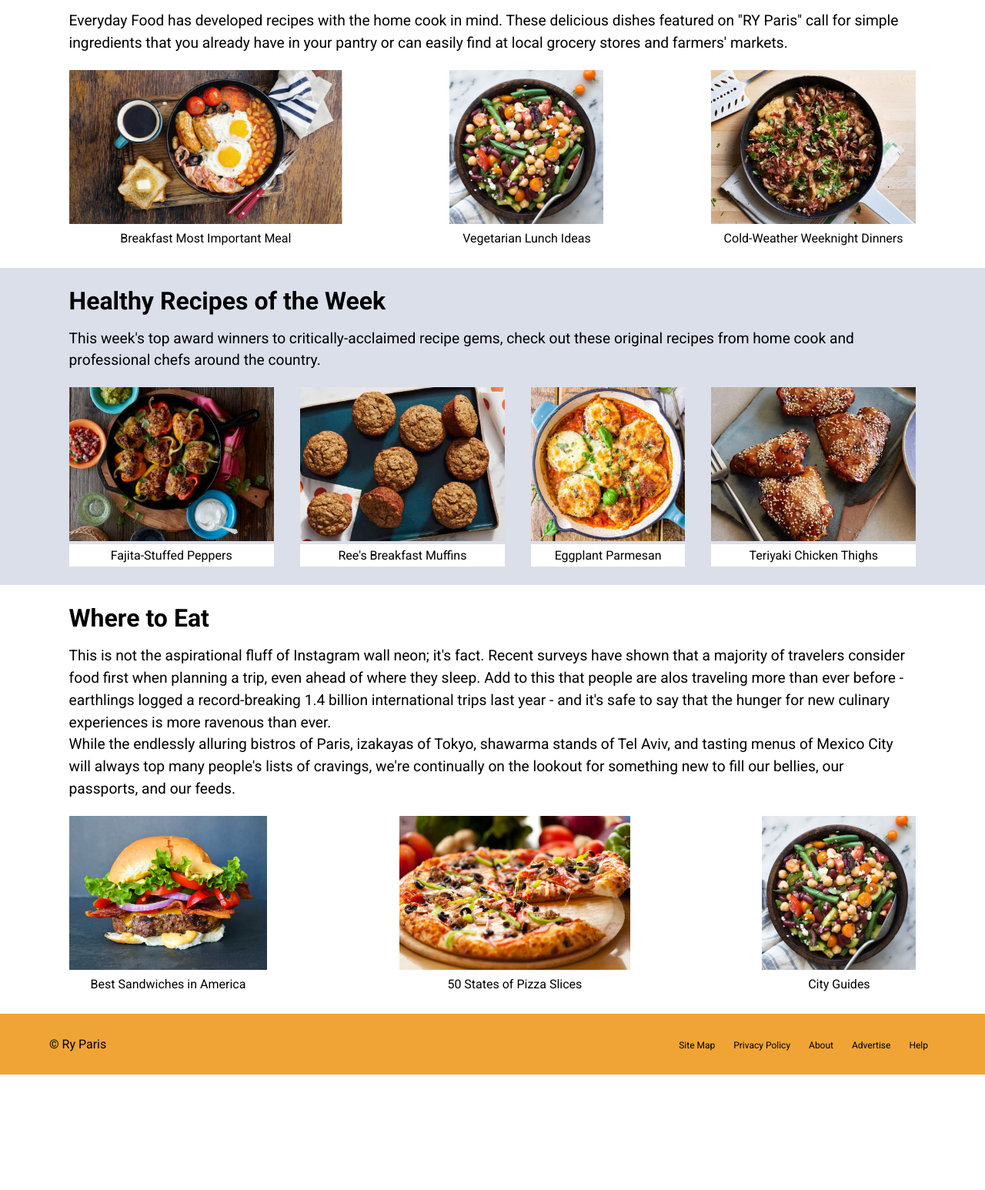
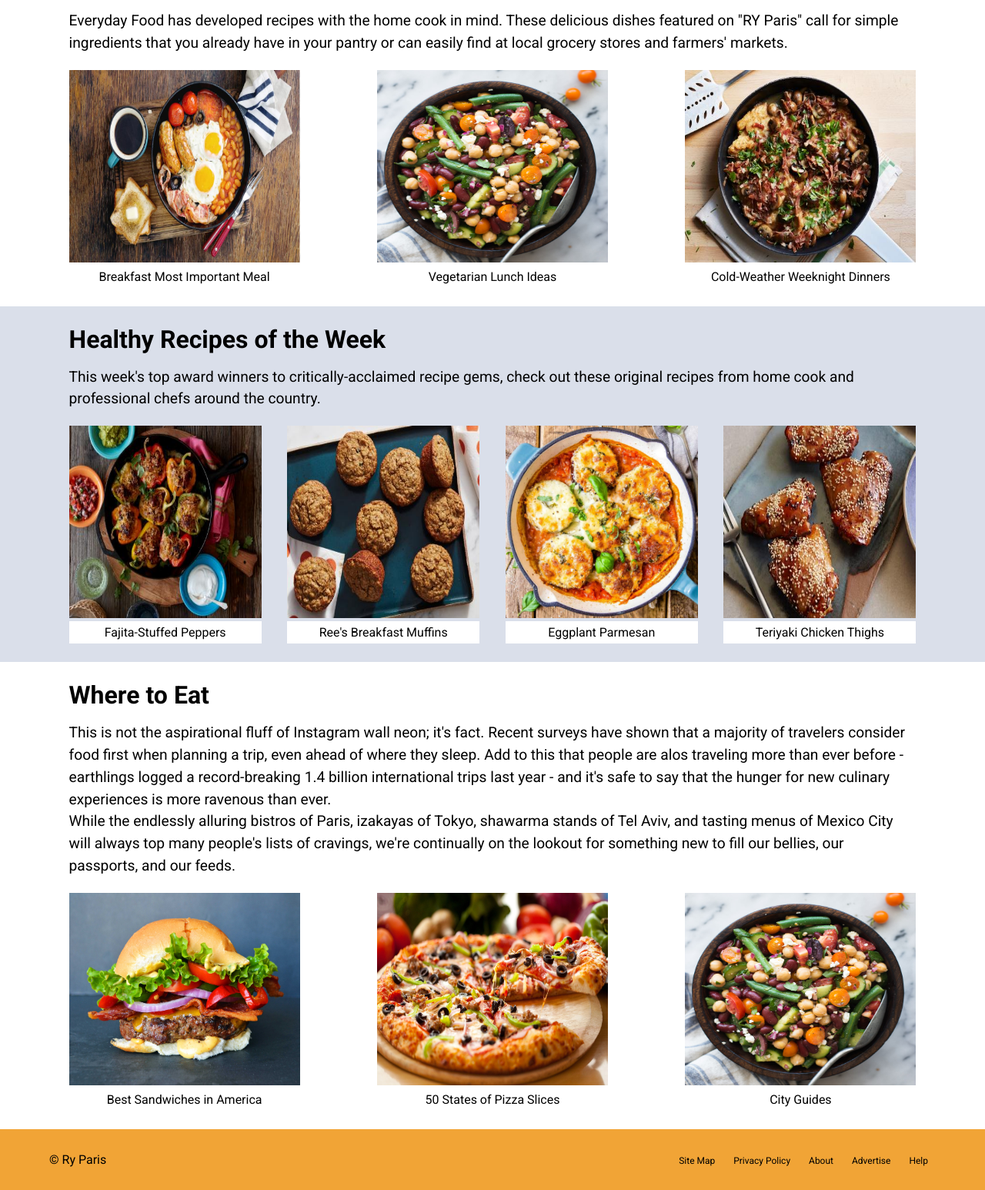
Before and after one commit to sherylmoser/RyParis-HTML-CSS-Project, a plain HTML site: page project-folder/index.html in a window 1280 px wide. Shown: the part 670-2216 px from the top of the page at 77% size. Before the commit the page ends 2066 px from the top, so only its background shows below. Drawn offline with Linux system fonts and the light colour scheme.

Commit message:
continue fixing styles - still need to finish image styling

```diff
--- a/project-folder/css/style.css
+++ b/project-folder/css/style.css
@@ -28,6 +28,7 @@ header a, footer a {
     position: relative;
     top: 100px;
     padding: 5px 10px;
+    border-radius: 5px;
 }
 .contentDiv {
     padding: 1.5em 7%;
@@ -48,8 +49,12 @@ header a, footer a {
     display: flex;
     justify-content: space-between;
 }
-.imagesDiv img {
-    height: 200px;
+.threeImages {
+    overflow: hidden;
+}
+.threeImages img{
+    width: 300px;
+    height: 250px;
 }
 .imagesDiv p {
     text-align: center;
@@ -57,6 +62,11 @@ header a, footer a {
 }
 .healthyRecipes {
     background-color: #dadfea;
+}
+.healthImage img{
+    height: 250px;
+    width: 250px;
+    overflow: hidden;
 }
 .healthImage p {
     background-color: #ffffff;
--- a/project-folder/index.html
+++ b/project-folder/index.html
@@ -39,15 +39,15 @@
                 grocery stores and farmers' markets.</p>
         </div>
         <div class="everydayImagesDiv imagesDiv">
-            <div class="everyImage">
+            <div class="threeImages">
                 <img src="images/breakfast-ideas.jpg" alt="Breakfast Ideas">
                 <p>Breakfast Most Important Meal</p>
             </div>
-            <div class="everyImage">
+            <div class="threeImages">
                 <img src="images/vegetarian-ideas.jpg" alt="Vegetarian Ideas">
                 <p>Vegetarian Lunch Ideas</p>
             </div>
-            <div class="everyImage">
+            <div class="threeImages">
                 <img src="images/cold-weather-dinners.jpeg" alt="Cold Weather Dinners">
                 <p>Cold-Weather Weeknight Dinners</p>
             </div>
@@ -94,15 +94,15 @@
             </p>
         </div>
         <div class="whereToEatImagesDiv imagesDiv">
-            <div class="whereImage">
+            <div class="threeImages">
                 <img src="images/burger.jpg" alt="Delicious Burger">
                 <p>Best Sandwiches in America</p>
             </div>
-            <div class="whereImage">
+            <div class="threeImages">
                 <img src="images/pizza.jpeg" alt="Pizza Slices">
                 <p>50 States of Pizza Slices</p>
             </div>
-            <div class="whereImage">
+            <div class="threeImages">
                 <img src="images/vegetarian-ideas.jpg" alt="Bowl of Vegetarian Food">
                 <p>City Guides</p>
             </div>
```
Also changed, not shown: project-folder/css/recipestyle.css (+10 -4 lines), project-folder/recipe.html (+5 -13 lines).
